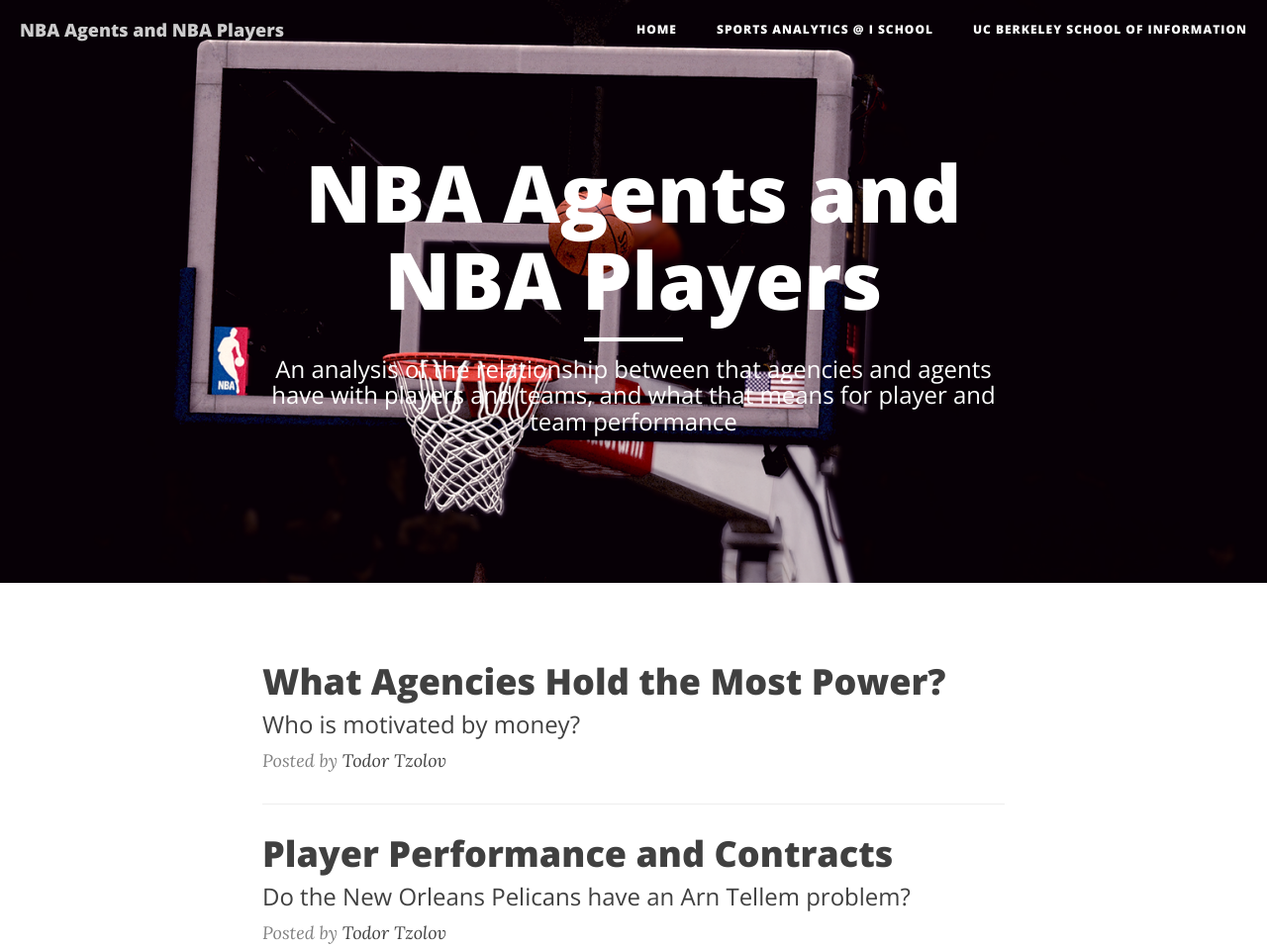
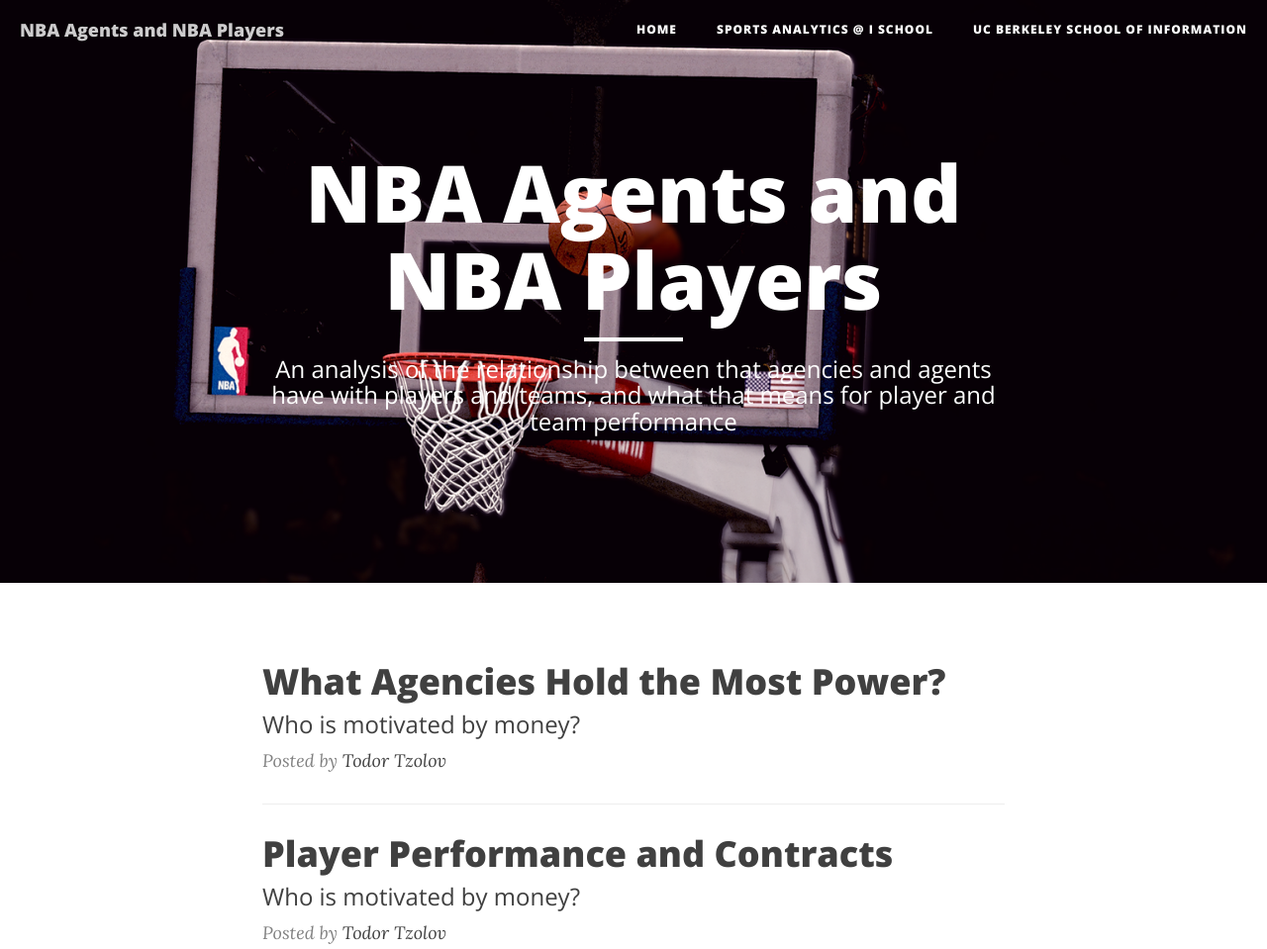
Before and after one commit to goku8765/sports_analytics, a plain HTML site: page index.html in a window 1280 px wide. Shown: the top 959 px of the page at 99% size. Drawn offline with nearby package versions, Linux system fonts and the light colour scheme.

Commit message:
Fixed images, captions

```diff
--- a/index.html
+++ b/index.html
@@ -109,7 +109,7 @@
                             Player Performance and Contracts
                         </h2>
                         <h3 class="post-subtitle">
-                            Do the New Orleans Pelicans have an Arn Tellem problem?
+                            Who is motivated by money?
                         </h3>
                     </a>
                     <p class="post-meta">Posted by <a href="www.peterswigert.com">Todor Tzolov</a></p>
```
Also changed, not shown: img/AgentImage.jpg.
